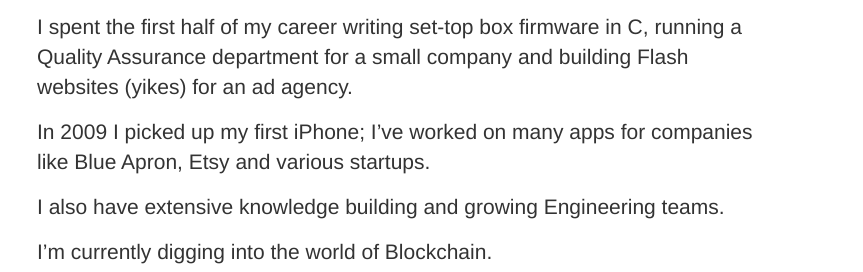
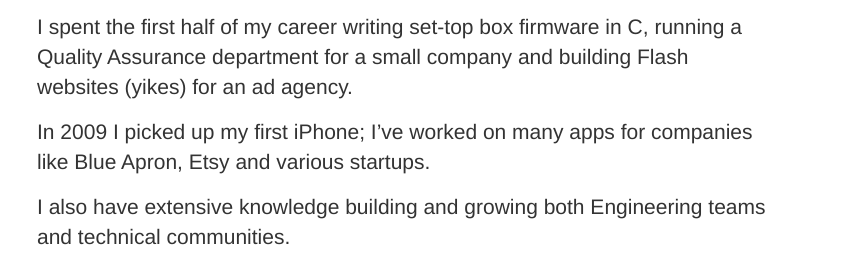
Before and after one commit to marcdown/marcdown.github.io, a plain HTML site: page index.html in a window 1280 px wide. Shown: the part 250-522 px from the top of the page, without its empty margins (48-911 px from the left). Drawn offline with nearby package versions, Linux system fonts and the light colour scheme.

Commit message:
add Meetup blurb

```diff
--- a/index.html
+++ b/index.html
@@ -37,7 +37,7 @@
           <p>I've been developing professionally in various languages for 16 years.</p>
           <p>I spent the first half of my career writing set-top box firmware in C, running a Quality Assurance department for a small company and building Flash websites (yikes) for an ad agency.</p>
           <p>In 2009 I picked up my first iPhone; I’ve worked on many apps for companies like Blue Apron, Etsy and various startups.</p>
-          <p>I also have extensive knowledge building and growing Engineering teams.</p>
+          <p>I also have extensive knowledge building and growing both Engineering teams and technical communities.</p>
           <p>I’m currently digging into the world of Blockchain.</p>
         </div>
         <div class="row col-xs-12">
```
